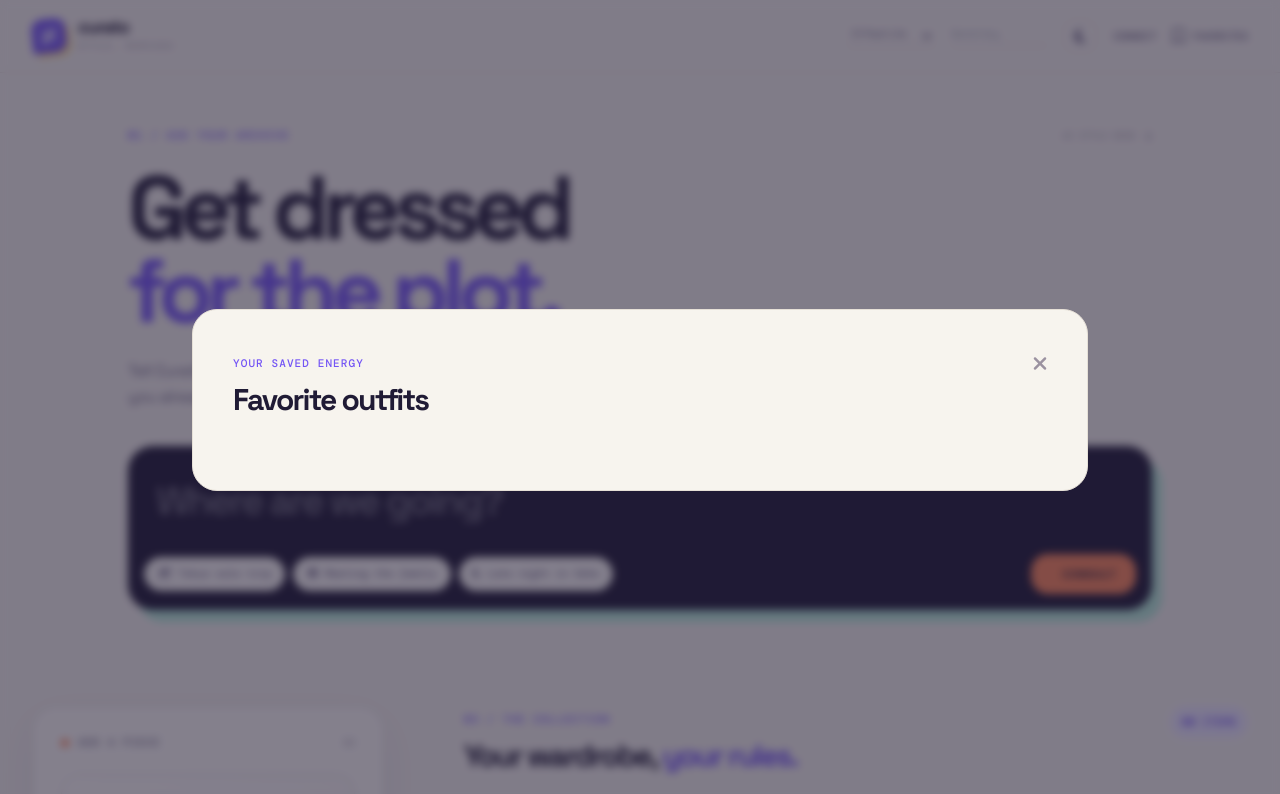
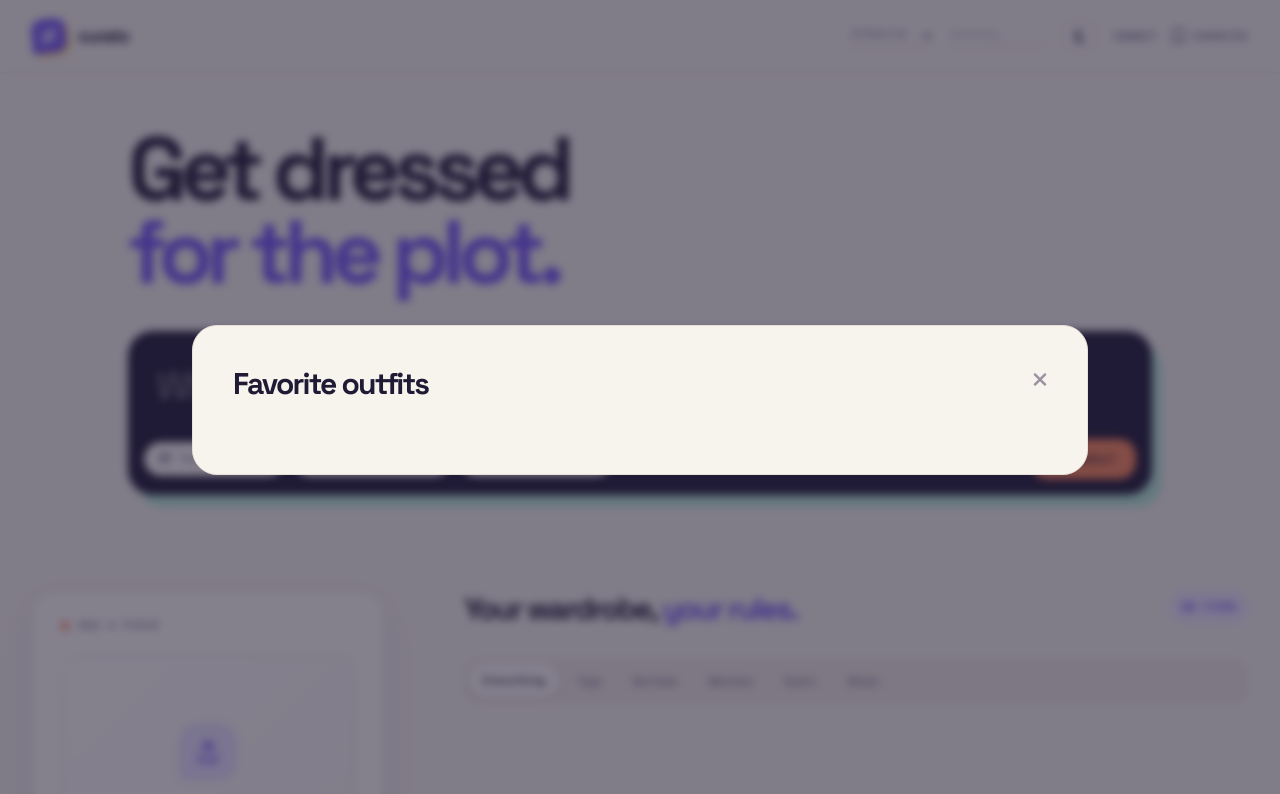
Before and after one commit to donutgames113/donutgames113.github.io, a website: page Curato/index.html in a window 1280 px wide. Both pictures are taken after a click on the button "FAVORITES". Shown: the top 794 px of the page. Drawn offline with nearby package versions, Linux system fonts and the light colour scheme; some icons are missing.

Commit message:
Add files via upload

```diff
--- a/Curato/index.html
+++ b/Curato/index.html
@@ -197,7 +197,7 @@
         <div class="mx-auto flex h-[72px] max-w-7xl items-center justify-between px-5 md:px-8">
             <a href="#" class="flex items-center gap-3 no-underline" aria-label="Curato home">
                 <span class="brand-mark"><i class="fa-solid fa-wand-magic-sparkles"></i></span>
-                <span><strong class="block text-lg font-bold leading-none tracking-[-.06em]">curato</strong><small class="mono mt-1 block text-[9px] uppercase tracking-[.16em] text-[#9a91a0]">style, remixed</small></span>
+                <strong class="text-lg font-bold leading-none tracking-[-.06em]">curato</strong>
             </a>
             <div class="flex items-center gap-4">
                 <select id="model-select" class="hidden border-b border-[#dcd4ca] bg-transparent pb-1 text-[10px] text-[#756d89] outline-none md:block">
@@ -215,9 +215,7 @@
 
     <main class="mx-auto max-w-7xl px-5 pb-24 pt-32 md:px-8">
         <section class="mx-auto mb-24 max-w-5xl">
-            <div class="mb-6 flex items-center justify-between"><span class="eyebrow">01 / Ask your archive</span><span class="mono text-[10px] text-[#a8a0ad]">AI STYLE DESK <i class="fa-solid fa-arrow-down-long ml-1"></i></span></div>
             <h1 class="hero-title max-w-4xl font-bold">Get dressed<br><em>for the plot.</em></h1>
-            <p class="mt-6 max-w-md text-base leading-relaxed text-[#756d89]">Tell Curato where you’re headed. It’ll make the most of what you already own.</p>
             <div class="prompt-wrap mt-9">
                 <input id="occasion-input" class="w-full border-0 bg-transparent px-5 pb-5 pt-4 outline-none" placeholder="Where are we going?" aria-label="Tell Curato what you need an outfit for">
                 <div class="flex flex-col items-stretch justify-between gap-3 px-2 pb-2 sm:flex-row sm:items-center">
@@ -236,18 +234,16 @@
         <div class="grid grid-cols-1 gap-14 lg:grid-cols-12 lg:gap-20">
             <aside class="lg:col-span-4 lg:sticky lg:top-28 lg:h-fit">
                 <div class="surface rounded-[25px] p-5 md:p-7">
-                    <div class="mb-6 flex items-center justify-between"><span class="section-label">Add a piece</span><span class="mono text-[10px] text-[#a8a0ad]">02</span></div>
+                    <div class="mb-6 flex items-center justify-between"><span class="section-label">Add a piece</span></div>
                     <div id="drop-zone" class="drop-zone group relative flex cursor-pointer items-center justify-center overflow-hidden">
                         <div class="text-center transition-transform duration-300 group-hover:scale-105">
                             <div class="upload-orb mx-auto"><i class="fa-solid fa-arrow-up-from-bracket"></i></div>
                             <div id="drop-text" class="mt-4 text-sm font-semibold">Drop a photo here</div>
-                            <div class="mono mt-2 text-[10px] text-[#9b92a0]">or click to browse</div>
                         </div>
                         <img id="preview-img" class="absolute inset-0 hidden h-full w-full object-cover" alt="Selected item preview">
                         <input id="file-input" type="file" class="hidden" accept="image/*">
                     </div>
                     <div id="category-wrap" class="mt-7">
-                        <div class="mono mb-3 text-[10px] uppercase tracking-[.1em] text-[#9b92a0]">Filter your piece</div>
                         <div class="filter-box flex flex-wrap gap-1">
                             <button class="chip cat-opt active" data-val="Other" data-sub="Top"><i class="fa-solid fa-shirt"></i> Top</button>
                             <button class="chip cat-opt" data-val="Other" data-sub="Bottom"><i class="fa-solid fa-person"></i> Bottom</button>
@@ -266,7 +262,7 @@
 
             <section class="lg:col-span-8">
                 <div class="mb-8 flex flex-col gap-4 sm:flex-row sm:items-end sm:justify-between">
-                    <div><span class="eyebrow">03 / The collection</span><h2 class="mt-2 text-3xl font-bold tracking-[-.06em]">Your wardrobe, <span class="text-[#7455f5]">your rules.</span></h2></div>
+                    <div><h2 class="text-3xl font-bold tracking-[-.06em]">Your wardrobe, <span class="text-[#7455f5]">your rules.</span></h2></div>
                     <div id="item-count" class="self-start rounded-full bg-[#eeeaff] px-3 py-2">00 ITEMS</div>
                 </div>
                 <div class="filter-box mb-9 flex flex-wrap gap-1">
@@ -285,7 +281,7 @@
     <div id="favorites-modal" class="fixed inset-0 z-[60] hidden items-center justify-center p-5" role="dialog" aria-modal="true" aria-labelledby="favorites-title">
         <div class="absolute inset-0 backdrop-blur-sm" style="background: var(--backdrop)" data-close-favorites></div>
         <section class="relative max-h-[85vh] w-full max-w-4xl overflow-y-auto rounded-[25px] border p-7 md:p-10">
-            <div class="mb-8 flex items-start justify-between gap-6"><div><span class="eyebrow">Your saved energy</span><h2 id="favorites-title" class="mt-2 text-3xl font-bold tracking-[-.06em]">Favorite outfits</h2></div><button type="button" data-close-favorites class="text-xl text-[#9b92a0] hover:text-[#201b35]" aria-label="Close favorites"><i class="fa-solid fa-xmark"></i></button></div>
+            <div class="mb-8 flex items-start justify-between gap-6"><h2 id="favorites-title" class="text-3xl font-bold tracking-[-.06em]">Favorite outfits</h2><button type="button" data-close-favorites class="text-xl text-[#9b92a0] hover:text-[#201b35]" aria-label="Close favorites"><i class="fa-solid fa-xmark"></i></button></div>
             <div id="favorites-list" class="grid grid-cols-1 gap-5 sm:grid-cols-2"></div>
             <p id="favorites-empty" class="hidden py-10 text-center text-sm text-[#9b92a0]">No saved outfits yet.</p>
         </section>
@@ -293,7 +289,7 @@
     <div id="item-inspector-modal" class="fixed inset-0 z-[70] hidden items-center justify-center p-5" role="dialog" aria-modal="true" aria-labelledby="item-inspector-title">
         <div class="absolute inset-0 backdrop-blur-sm" style="background: var(--backdrop)" data-close-item-inspector></div>
         <section class="relative max-h-[85vh] w-full max-w-2xl overflow-y-auto rounded-[25px] border p-7 md:p-10">
-            <div class="mb-8 flex items-start justify-between gap-6"><div><span class="eyebrow">The ingredients</span><h2 id="item-inspector-title" class="mt-2 text-3xl font-bold tracking-[-.06em]"></h2></div><button type="button" data-close-item-inspector class="text-xl text-[#9b92a0] hover:text-[#201b35]" aria-label="Close item details"><i class="fa-solid fa-xmark"></i></button></div>
+            <div class="mb-8 flex items-start justify-between gap-6"><h2 id="item-inspector-title" class="text-3xl font-bold tracking-[-.06em]"></h2><button type="button" data-close-item-inspector class="text-xl text-[#9b92a0] hover:text-[#201b35]" aria-label="Close item details"><i class="fa-solid fa-xmark"></i></button></div>
             <div id="item-inspector-list" class="space-y-3"></div>
         </section>
     </div>
```
